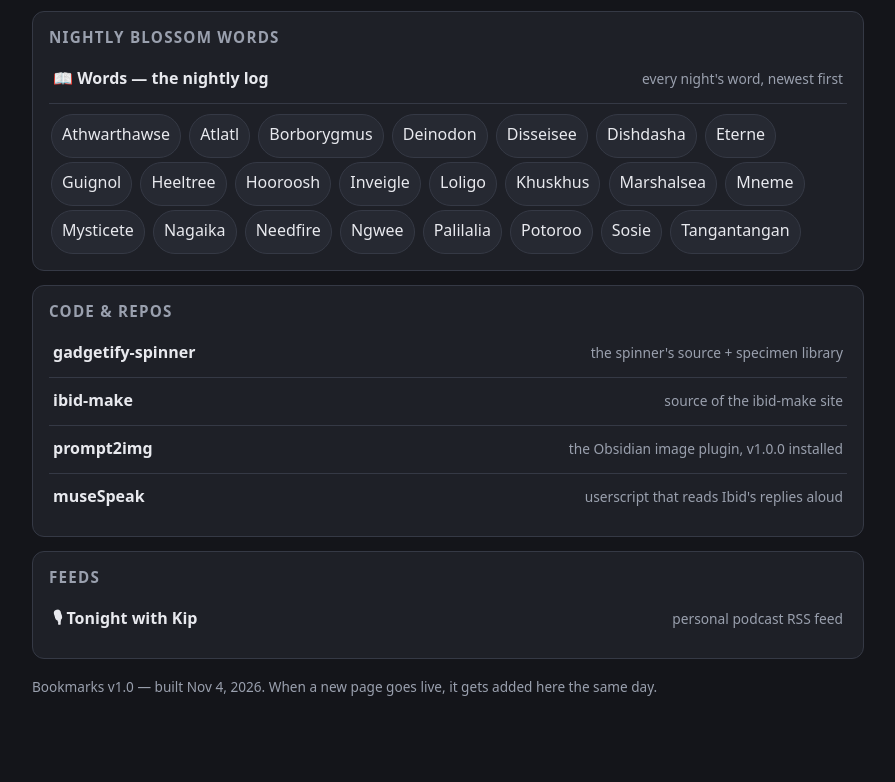
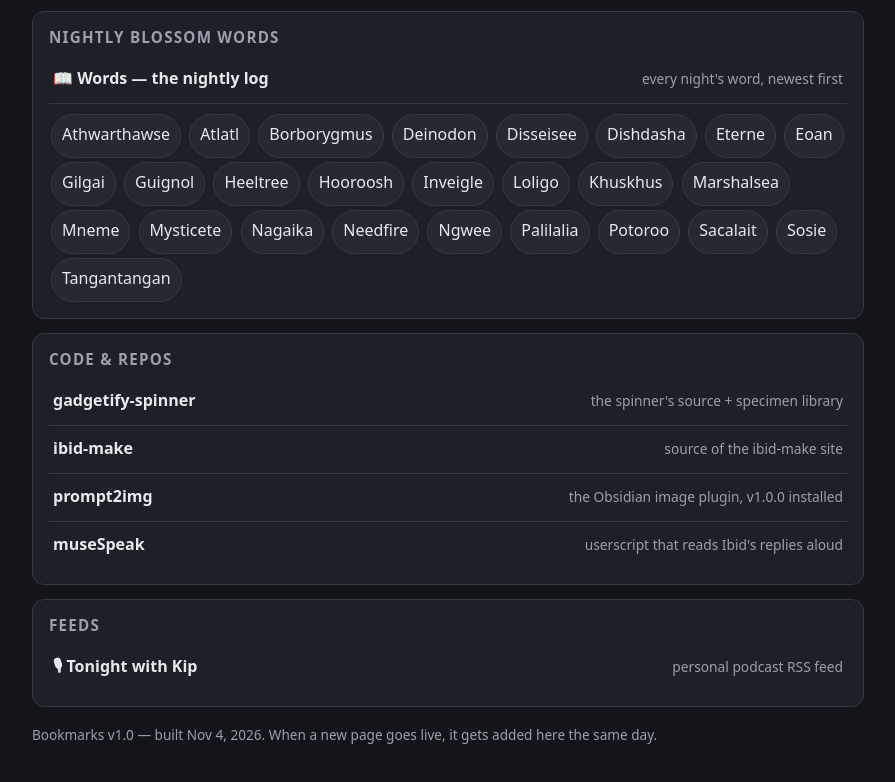
Before and after one commit to Gostport/ibid-make, a plain HTML site: page public/bookmarks.html in a window 1280 px wide. Shown: the part 791-1573 px from the top of the page, without its empty margins (192-1087 px from the left). Before the commit the page ends 1531 px from the top, so only its background shows below. Drawn offline with Linux system fonts and the light colour scheme.

Commit message:
Bookmarks: add Eoan, backfill Gilgai + Sacalait word links

```diff
--- a/public/bookmarks.html
+++ b/public/bookmarks.html
@@ -59,6 +59,8 @@
       <a href="https://ibid-make.kipkennedy.com/disseisee-word.html">Disseisee</a>
       <a href="https://ibid-make.kipkennedy.com/dishdasha-word.html">Dishdasha</a>
       <a href="https://ibid-make.kipkennedy.com/eterne-word.html">Eterne</a>
+      <a href="https://ibid-make.kipkennedy.com/eoan-word.html">Eoan</a>
+      <a href="https://ibid-make.kipkennedy.com/gilgai-word.html">Gilgai</a>
       <a href="https://ibid-make.kipkennedy.com/guignol-word.html">Guignol</a>
       <a href="https://ibid-make.kipkennedy.com/heeltree-word.html">Heeltree</a>
       <a href="https://ibid-make.kipkennedy.com/hooroosh-word.html">Hooroosh</a>
@@ -73,6 +75,7 @@
       <a href="https://ibid-make.kipkennedy.com/ngwee-word.html">Ngwee</a>
       <a href="https://ibid-make.kipkennedy.com/palilalia-word.html">Palilalia</a>
       <a href="https://ibid-make.kipkennedy.com/potoroo-word.html">Potoroo</a>
+      <a href="https://ibid-make.kipkennedy.com/sacalait-word.html">Sacalait</a>
       <a href="https://ibid-make.kipkennedy.com/sosie-word.html">Sosie</a>
       <a href="https://ibid-make.kipkennedy.com/tangantangan-word.html">Tangantangan</a>
     </div>
```
